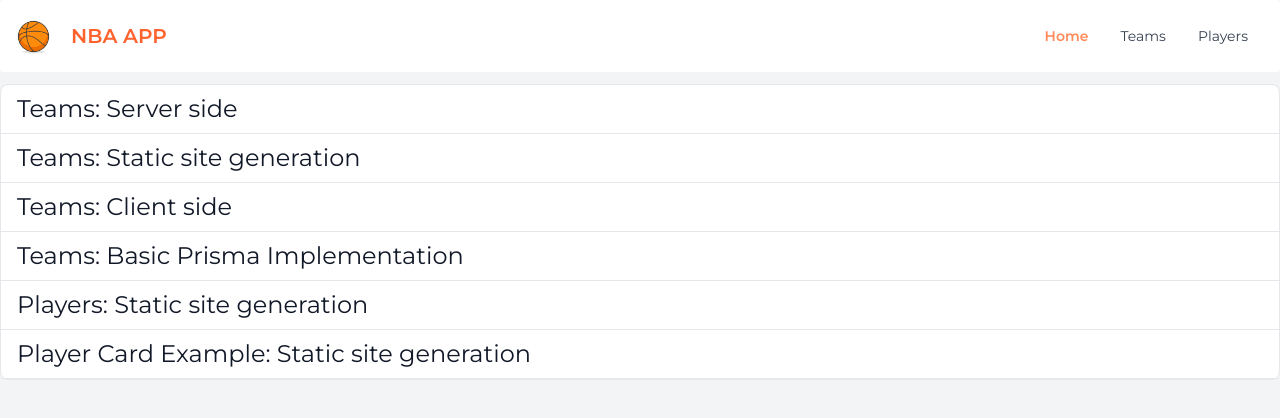
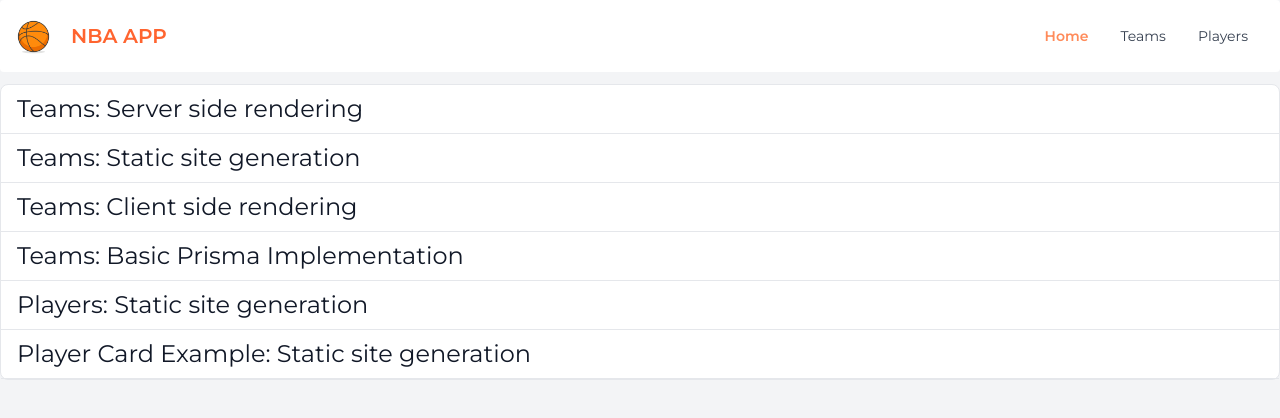
Before and after one commit to codingneat/next-nba-app, a Next.js app: page / in a window 1280 px wide. Shown: the top 418 px of the page. Built offline with nearby package versions, Linux system fonts and the light colour scheme.

Commit message:
Small Bugfixes

```diff
--- a/components/layout/layout.tsx
+++ b/components/layout/layout.tsx
@@ -1,4 +1,4 @@
-import Navbar from '../navbar/navbar';
+import Navbar from '../Navbar/Navbar';
 
 type LayoutProps = {
   children: React.ReactNode;
--- a/pages/api/games/[playerId].tsx
+++ b/pages/api/games/[playerId].tsx
@@ -19,5 +19,5 @@ export default async function handler(req: NextApiRequest, res: NextApiResponse<
     where: { playerId: +playerId, game: season ? { seasonYear: +season } : {} },
   });
 
-  res.status(200).json(games.filter(game => game.min !== null));
+  return res.status(200).json(games.filter(game => game.min !== null));
 }
--- a/pages/index.tsx
+++ b/pages/index.tsx
@@ -13,7 +13,7 @@ const Home: NextPage = () => {
       <ul className="w-auto text-2xl font-medium text-gray-900 bg-white rounded-lg border border-gray-200">
         <li className="py-2 px-4 w-full rounded-t-lg border-b border-gray-200 hover:text-primary-700">
           <Link href="/teams">
-            <a>Teams: Server side</a>
+            <a>Teams: Server side rendering</a>
           </Link>
         </li>
         <li className="py-2 px-4 w-full border-b border-gray-200 hover:text-primary-700">
@@ -23,7 +23,7 @@ const Home: NextPage = () => {
         </li>
         <li className="py-2 px-4 w-full border-b border-gray-200 hover:text-primary-700">
           <Link href="/teams/client-teams">
-            <a>Teams: Client side</a>
+            <a>Teams: Client side rendering</a>
           </Link>
         </li>
         <li className="py-2 px-4 w-full border-b border-gray-200 hover:text-primary-700">
--- a/pages/players/[id].tsx
+++ b/pages/players/[id].tsx
@@ -24,7 +24,7 @@ const prisma = new PrismaClient();
 export const getStaticPaths = async () => {
   const players = await prisma.player.findMany({
     select: { id: true },
-    // where: { country: 'Canada' },
+    where: { country: 'Canada' },
   });
 
   return {
--- a/pages/players/index.tsx
+++ b/pages/players/index.tsx
@@ -17,7 +17,7 @@ const prisma = new PrismaClient();
 export const getServerSideProps = async () => {
   const players = await prisma.player.findMany({
     include: { team: true },
-    // where: { country: 'Canada' },
+    where: { country: 'Canada' },
     orderBy: [
       {
         birthday: 'desc',
```
Also changed, not shown: 1 other file (tests, documents, lock files or other folders).
